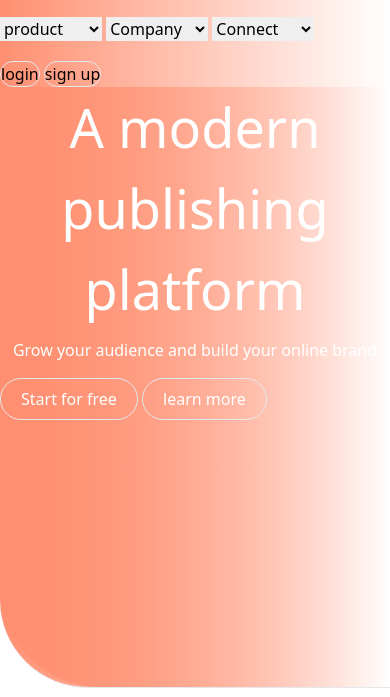
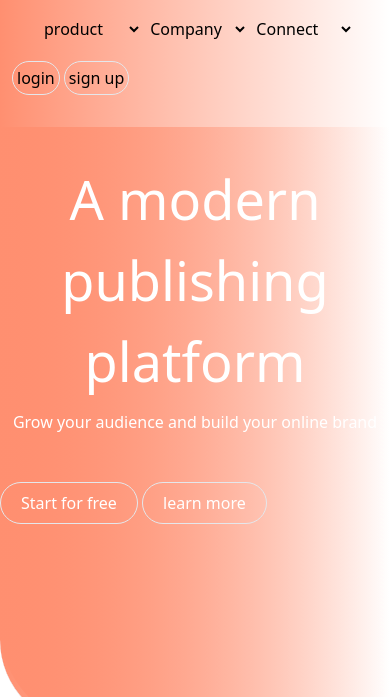
Before and after one commit to shashacodes/tailwind-6b2, a website: page index.html in a window 390 px wide. Shown: the part 43-740 px from the top of the page. Drawn offline with Linux system fonts and the light colour scheme.

Commit message:
feat: add new changes

```diff
--- a/index.html
+++ b/index.html
@@ -13,20 +13,20 @@
     <div class="md:px-5">
       <img src="./images/logo.svg" alt="Blogr">
     </div>
-      <div class="md:flex flex-row md:items-center md:justify-around  md:gap-10 gap-4 py-5">
-          <select class=" flex-row gap-5">
+      <div class="md:flex flex-row md:items-center md:justify-around justify-end md:ml-1 ml-10 md:gap-10 gap-4 py-5">
+          <select class=" flex-row bg-transparent gap-5">
             <option value="product" selected>product</option>
             <option value="contact">Contact</option>
             <option value="newsletter">Newsletter</option>
             <option value="LinkedIn">LinkedIn</option>
           </select>
-          <select class="md:flex flex-row items-center justify-around md:gap-10 gap-5">
+          <select class="md:flex flex-row items-center bg-transparent justify-around md:gap-10 gap-5">
             <option value="company" selected>Company</option>
             <option value="contact">Contact</option>
             <option value="newsletter">Newsletter</option>
             <option value="LinkedIn">LinkedIn</option>
           </select>
-            <select class="md:flex flex-row items-center justify-around md:gap-10 gap-5">
+            <select class="md:flex flex-row items-center bg-transparent justify-around md:gap-10 gap-5">
               <option value="connect" selected>Connect</option>
               <option value="contact">Contact</option>
               <option value="newsletter">Newsletter</option>
@@ -34,23 +34,23 @@
             </select>
          </div>
 
-    <div class="md:flex md:justify-end flex-row rounded-none md:w-2/5 md:ml-auto md:gap-10 gap-4">
-    <button class="border rounded-full text-[hsl(13, 100%, 72%)]  hover:text-[hsl(13,100%,72%)] hover:bg-white">login</button>
-    <button class="border rounded-full text-[hsl(13, 100%, 72%)]  hover:text-[hsl(13,100%,72%)] hover:bg-whites">sign up</button>
+    <div class="md:flex md:justify-end flex-row rounded-none md:w-2/5 md:ml-auto md:gap-10 gap-6 sm:mt-6 ml-3">
+    <button class="border rounded-full text-[hsl(13, 100%, 72%)] p-1  hover:text-[hsl(13,100%,72%)] hover:bg-white">login</button>
+    <button class="border rounded-full text-[hsl(13, 100%, 72%)] p-1 hover:text-[hsl(13,100%,72%)] hover:bg-whites">sign up</button>
     </div>
   </nav>
-    <div class="rounded-none md:flex md:flex-col flex-row justify-center rounded-bl-[100px] bg-gradient-to-r from-[hsl(13,100%,72%)] to [hsl(355, 100%, 74%)] text-[hsl(0,0%,100%)] h-[600px]">
-     <h3 class="text-[hsl(0,0%,100%)] text-[54px] text-center">A modern publishing platform</h3>
+    <div class="rounded-none md:flex md:flex-col flex-row justify-center rounded-bl-[100px] bg-gradient-to-r md:mt-0 mt-8 from-[hsl(13,100%,72%)] to [hsl(355, 100%, 74%)] text-[hsl(0,0%,100%)] h-[600px]">
+     <h3 class="text-[hsl(0,0%,100%)] text-[54px] text-center md:mt-0 mt-8">A modern publishing platform</h3>
      <p class="flex justify-center py-2 pb-4">Grow your audience and build your online brand</p>
-     <div class="md:flex flex-row justify-center gap-5">
+     <div class="md:flex flex-row justify-center gap-5 md:mt-0 mt-8">
        <button class="border rounded-full text-[hsl(13, 100%, 72%)] hover:text-[hsl(13,100%,72%)] hover:bg-white px-5 py-2">Start for free</button>
        <button class="border rounded-full text-[hsl(0,0%,100%)] hover:text-[hsl(13,100%,72%)] hover:bg-white px-5 py-2">learn more</button>
      </div>
   </div>
 </header>
-<main class="md:flex flex-row justify-center text-center gap-4 h-[max-content] md:container md:mx-auto md:py-[6rem] py-3 p-3">
+<main class="md:flex flex-row justify-center text-center gap-4 h-[max-content] py-3 p-3">
   <div class="w-1/2">
-    <h2 class="text-center md:text-[28px] md:font-semibold text-[hsl(208,49%,24%)] md:pb-10">Designed for the future</h2>
+    <h2 class=" md:text-[28px] md:font-semibold text-[hsl(208,49%,24%)] md:pb-10">Designed for the future</h2>
     <h3 class="md:text-[18px] md:font-semibold font-normal md:py-3 text-[hsl(208,49%,24%)]"> Introducing an extensible editor</h3>
     <p class="text-[hsl(207,13%,34%)] md:pb-10 md:py-3">
       Blogr features an exceedingly intuitive interface which lets you focus on one thing: creating content.
@@ -72,7 +72,7 @@
     <div class="flex-wrap w-2/5 text-gray-100">
       <img src="./images/illustration-phones.svg" alt="phones">
     </div>
-    <div class="md:w-1/3 md:h-[20px] px-2">
+    <div class="md:w-1/3 md:h-[20px] px-2 md:mb-0 mb-8">
       <h2 class=" md:text-[28px] md:font-semibold md:items-center text-[hsl(0,0%,100%)] md:py-3">State of the Art Infrastructure</h2>
       <p class=" md:py-3 m-0 md:pb-10 text-[hsl(0,0%,100%)]">With reliability and speed in mind, worldwide data centers provide the backbone for ultra-fast connectivity.
         This ensures your site will load instantly, no matter where your readers are, keeping your site competitive.</p>
@@ -80,7 +80,7 @@
     </div>
 
 
-    <div class="md:flex flex-row md:items-center gap-2 text-[hsl(237,17%,21%)]">
+    <div class="md:flex flex-row md:items-center gap-2 md:mt-0 mt-8 text-[hsl(237,17%,21%)]">
       <div class="md:flex-wrap ">
         <img src="./images/illustration-laptop-desktop.svg" alt="laptop">
       </div>
```
Also changed, not shown: dist/output.css.
